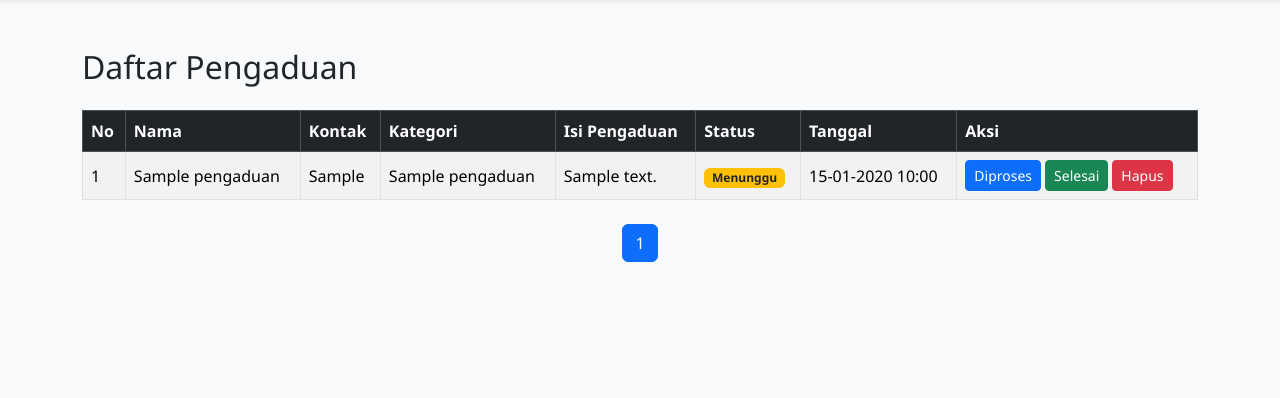
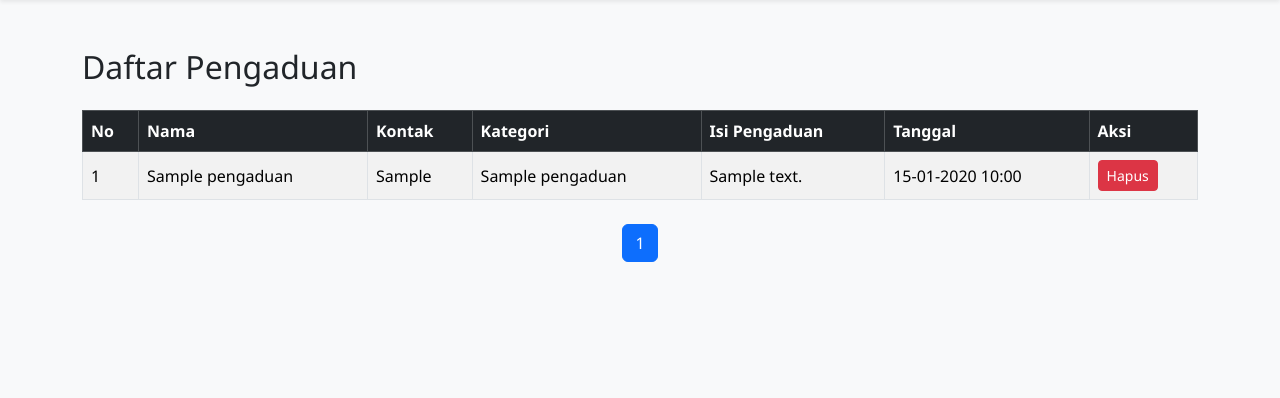
Before and after one commit to zahruddin/aduan, a PHP site: page /admin_dashboard.php in a window 1280 px wide. Shown: the part 88-486 px from the top of the page. Run offline with PHP 8.4, Linux system fonts and the light colour scheme; the visitor is signed in with stand-in values (Sample User, id 1); tables that the repository leaves empty or names only in its code hold one stand-in row (values such as "Sample post"); a stand-in replaces the project's code that opens the database connection.

Commit message:
mengahpus coloum status

```diff
--- a/admin_dashboard.php
+++ b/admin_dashboard.php
@@ -86,7 +86,7 @@ $pengaduan = $koneksi->query($sql);
               <th>Kontak</th>
               <th>Kategori</th>
               <th>Isi Pengaduan</th>
-              <th>Status</th>
+              <!-- <th>Status</th> -->
               <th>Tanggal</th>
               <th>Aksi</th>
             </tr>
@@ -99,26 +99,11 @@ $pengaduan = $koneksi->query($sql);
                 <td><?= htmlspecialchars($row['kontak']) ?></td>
                 <td><?= htmlspecialchars($row['nama_kategori']) ?></td>
                 <td><?= nl2br(htmlspecialchars($row['isi_pengaduan'])) ?></td>
-                <td>
-                  <?php if ($row['status'] == 'Menunggu'): ?>
-                    <span class="badge bg-warning text-dark"><?= $row['status'] ?></span>
-                  <?php elseif ($row['status'] == 'Diproses'): ?>
-                    <span class="badge bg-primary"><?= $row['status'] ?></span>
-                  <?php else: ?>
-                    <span class="badge bg-success"><?= $row['status'] ?></span>
-                  <?php endif; ?>
-                </td>
+
                 <td><?= date('d-m-Y H:i', strtotime($row['tanggal'])) ?></td>
                 <td>
                 <form method="post" action="aksi_pengaduan.php" class="d-flex gap-1 flex-wrap">
                   <input type="hidden" name="id_pengaduan" value="<?= $row['id'] ?>">
-
-                  <button type="submit" name="aksi" value="diproses" class="btn btn-sm btn-primary"
-                    onclick="return confirm('Ubah status menjadi Diproses?')">Diproses</button>
-
-                  <button type="submit" name="aksi" value="selesai" class="btn btn-sm btn-success"
-                    onclick="return confirm('Ubah status menjadi Selesai?')">Selesai</button>
-
                   <button type="submit" name="aksi" value="hapus" class="btn btn-sm btn-danger"
                     onclick="return confirm('Yakin ingin menghapus aduan ini?')">Hapus</button>
                 </form>
```
